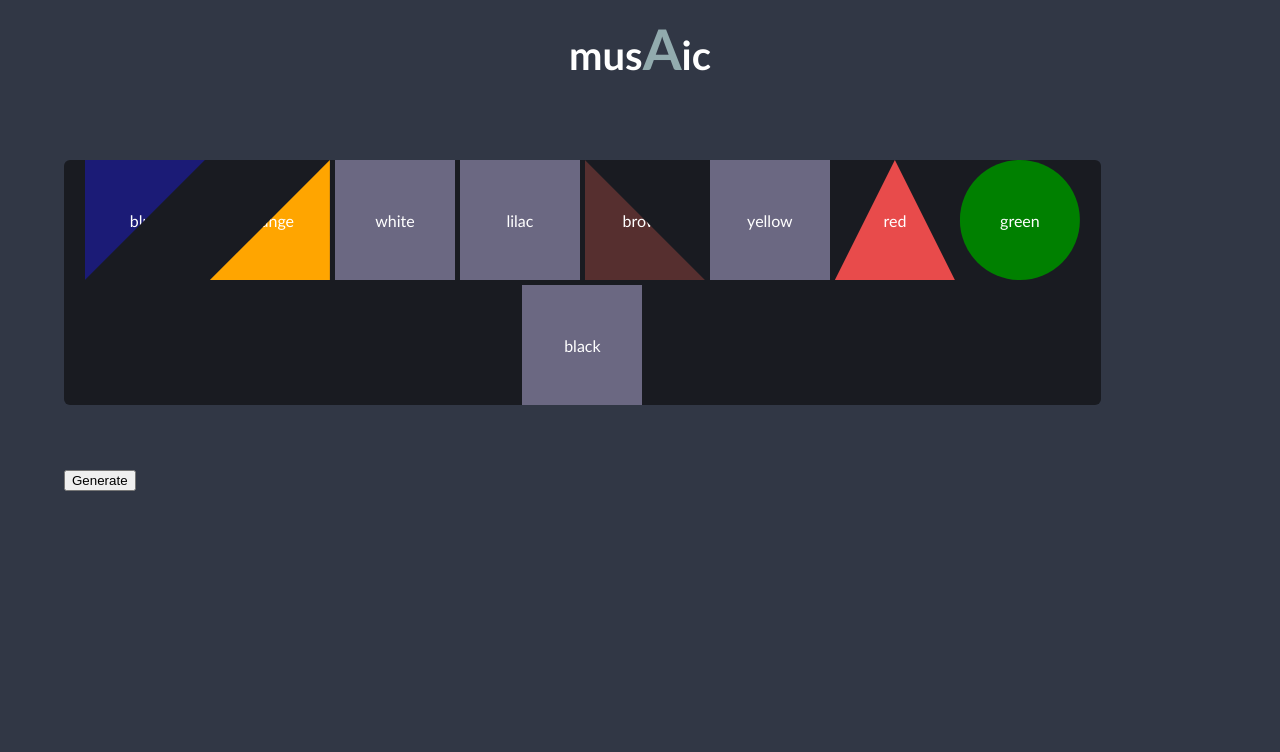
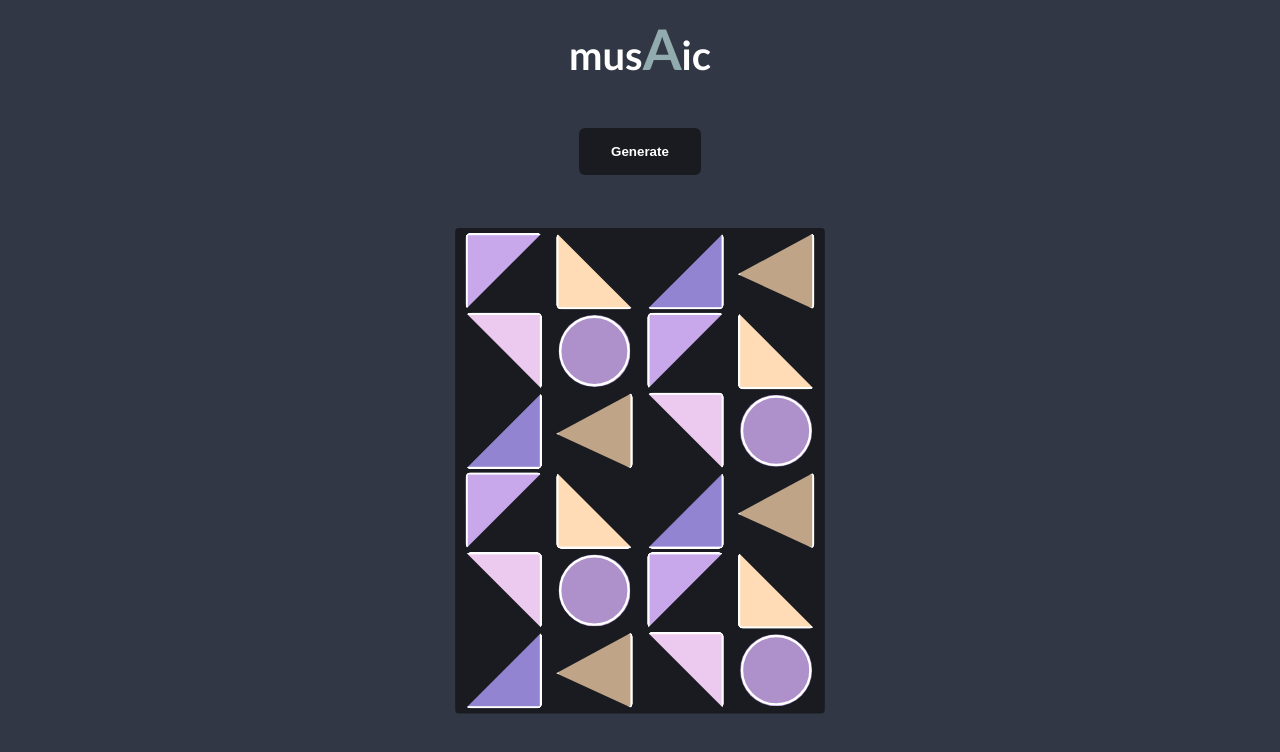
Before and after one commit to HamzahFayad/mosaic, a React (Create React App) app: page / in a window 1280 px wide. Shown: the top 752 px of the page. Built offline with nearby package versions, Linux system fonts and the light colour scheme.

Commit message:
styling + element tiles

```diff
--- a/src/App.css
+++ b/src/App.css
@@ -21,6 +21,8 @@
   margin: 0 auto;
   width: 90%;
   max-width: 1440px;
+  display: grid;
+  place-items: center;
   /*padding: 2rem 0;*/
 }
 
@@ -38,7 +40,52 @@ h1 span{
   transition: all 300ms;
 }
 
+button{
+  margin-top: 2rem;
+  padding: 16px 32px;
+  border: none;
+  background-color: #191b21;
+  color: white;
+  border-radius: 6px;
+  font-weight: bold;
+  cursor: pointer;
+}
+
 .tiles{
+  background-color: #191b21;
+  display: grid;
+  grid-template-columns: repeat(4,1fr);
+  width: 100%;
+  max-width: 600px;
+  padding: 8px;
+  margin: 4rem 0;
+  border-radius: 6px;
+  gap: 5px;
+}
+@media screen and (max-width: 900px) {
+  .tiles{
+    transform: scale(0.6) translateY(-10rem);
+    margin: 0;
+  }
+}
+@media screen and (max-width: 599px) {
+  .tiles {
+    transform: scale(0.6) translateY(-6rem);
+  }
+}
+
+@media screen and (min-width: 768px) {
+  .tiles{
+    width: 70%;
+  }
+}
+@media screen and (min-width: 900px) {
+  .tiles {
+    width: 60%;
+    transform: scale(0.6) translateY(-18rem);
+  }
+}
+/*.tiles{
   display: flex;
   flex-flow: row wrap;
   justify-content: space-between;
@@ -52,8 +99,10 @@ h1 span{
   .tiles {
     justify-content: center;
   }
+}*/
+.tile-wrapper{
+  overflow: hidden;
 }
-
 .tile{
   width: 80px;
   height: 80px;
@@ -61,26 +110,65 @@ h1 span{
   padding: 20px;
   display: grid;
   place-items: center;
+  filter: url(#round);
+  cursor: pointer;
+  transition: all 300ms ease-in-out;
 }
-.tile.red{
-    clip-path: polygon(50% 0%, 0% 100%, 100% 100%);
-    background-color: rgb(232, 75, 75);
+.tile:hover{
+  filter: url(#round) brightness(70%);
 }
-.tile.green {
+.tile.col01{
+  clip-path: polygon(0 0, 0% 100%, 100% 100%);
+  background-color: #FFDCB6;
+  border: 4px solid white;
+}
+.tile.col02 {
+  clip-path: polygon(0 0, 100% 0, 100% 100%);
+  background-color: #ECC9EE;
+    border: 4px solid white;
+}
+.tile.col03 {
+  clip-path: polygon(0 0, 0% 100%, 100% 0);
+  background-color: #C9A7EB;
+    border: 4px solid white;
+}
+.tile.col04 {
+  clip-path: polygon(0 100%, 100% 0, 100% 100%);
+  background-color: #9384D1;
+  border: 4px solid white;
+}
+.tile.col05{
   clip-path: circle(50% at 50% 50%);
-  background-color: green;
+  background-color: #ae91cb;
+  position: relative;
 }
-.tile.blue {
-  clip-path: polygon(0 0, 0% 100%, 100% 0);
-  background-color: rgb(27, 27, 118);
+.tile.col06{
+  clip-path: polygon(0 54%, 100% 0, 100% 100%);
+  background-color: #bfa487;
+  border: 4px solid white;
 }
-.tile.orange {
-  clip-path: polygon(0 100%, 100% 0, 100% 100%);
-  background-color: orange;
+
+.tile.col05::after{
+  position: absolute;
+  content: "";
+  border: 4px solid #fff;
+  height: 110px;
+  border-radius: 50%;
+  -moz-border-radius: 50%;
+  -webkit-border-radius: 50%;
+  width: 110px;
 }
-.tile.brown {
-  clip-path: polygon(0 100%, 0% 0, 100% 100%);
-  background-color: rgb(86, 47, 47);
+@media screen and (max-width: 768px) {
+  .tile.col05::after {
+    width: 90px;
+    height: 90px;
+  }
+}
+@media screen and (max-width: 599px) {
+  .tile.col05::after {
+    width: 70px;
+    height: 70px;
+  }
 }
 
 @media screen and (max-width: 768px) {
--- a/src/App.jsx
+++ b/src/App.jsx
@@ -31,6 +31,14 @@ function App() {
     console.log("Shuffle", tiles_data);
   }
 
+  const elements = tile.map((t) => {
+            return (
+              <div  key={t.name} className="tile-wrapper">
+                <div className={'tile ' + t.color}></div>
+                </div>
+            )
+          })
+
   return (
 
     <div className="App Grid-width-wide">
@@ -40,17 +48,22 @@ function App() {
           <span>A</span>ic
         </h1>
       </header>
+      <button onClick={handleShuffle}>Generate</button>
       <section className="tiles Grid-width-wide">
-
-        {
-          tile.map((t) => {
-            return (
-              <div className={'tile ' + t.color} key={t.color}>{ t.color }</div>
-            )
-          })
-        }
+        {elements}
+        {elements}
+        {elements}
+        {elements}
       </section>
-      <button onClick={handleShuffle}>Generate</button>
+      <svg style={{"visibility": "hidden", "position": "absolute"}} width="0" height="0" xmlns="http://www.w3.org/2000/svg" version="1.1">
+        <defs>
+          <filter id="round">
+              <feGaussianBlur in="SourceGraphic" stdDeviation="5" result="blur" />
+              <feColorMatrix in="blur" mode="matrix" values="1 0 0 0 0  0 1 0 0 0  0 0 1 0 0  0 0 0 19 -9" result="goo" />
+              <feComposite in="SourceGraphic" in2="goo" operator="atop"/>
+            </filter>
+          </defs>
+</svg>
     </div>
   );
 }
--- a/src/data/tiles.js
+++ b/src/data/tiles.js
@@ -1,25 +1,41 @@
 export const tiles_data = [
   {
-    color: "red",
+    name: "tile01",
+    color: "col01",
     sound: "./public/audio/red.mp3",
     shape: "circle",
   },
   {
-    color: "blue",
+    name: "tile02",
+    color: "col02",
     sound: "./public/audio/blue.mp3",
     shape: "triangle",
   },
   {
-    color: "green",
+    name: "tile03",
+    color: "col03",
     sound: "./public/audio/blue.mp3",
     shape: "triangle",
   },
   {
-    color: "yellow",
+    name: "tile04",
+    color: "col04",
     sound: "./public/audio/blue.mp3",
     shape: "triangle",
   },
   {
+    name: "tile05",
+    color: "col05",
+    sound: "./public/audio/blue.mp3",
+    shape: "triangle",
+  },
+  {
+    name: "tile06",
+    color: "col06",
+    sound: "./public/audio/blue.mp3",
+    shape: "triangle",
+  },
+  /*{
     color: "orange",
     sound: "./public/audio/blue.mp3",
     shape: "triangle",
@@ -43,5 +59,5 @@ export const tiles_data = [
     color: "lilac",
     sound: "./public/audio/blue.mp3",
     shape: "triangle",
-  },
+  },*/
 ];
--- a/src/index.css
+++ b/src/index.css
@@ -5,6 +5,7 @@ body {
   height: 100vh;
   width: 100vw;
   overflow-x: hidden;
+  overflow-y: hidden;
   background-color: #313745;
   margin: 0;
   font-family: 'Trebuchet MS', 'Lucida Sans Unicode', 'Lucida Grande', 'Lucida Sans', Arial, sans-serif;
```
